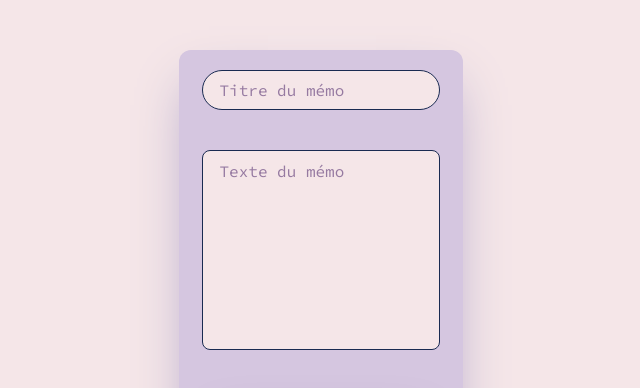
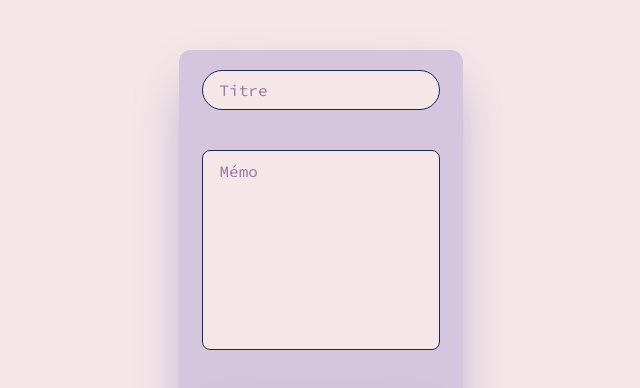
Before and after one commit to tbrindejonc/memo-app, a React (Vite) app: page / in a window 1280 px wide. Shown: the part 242-630 px from the top of the page, without its empty margins (319-959 px from the left). Built offline with nearby package versions, Linux system fonts and the light colour scheme.

Commit message:
refactor: change placeholder texts

```diff
--- a/src/components/MemoForm.tsx
+++ b/src/components/MemoForm.tsx
@@ -2,8 +2,8 @@ export default function MemoForm() {
   return (
     <div id={'memoForm'} className={'h-1/2 w-1/3 flex flex-col items-center justify-center'}>
       <form action='.' className={'memo-form'}>
-        <input id={'memo-title'} type='text' placeholder={'Titre du mémo'} className={'memo-input h-10 rounded-full'}/>
-        <textarea id={'memo-content'} placeholder={'Texte du mémo'} className={'memo-input h-1/2 rounded-lg py-2'}/>
+        <input id={'memo-title'} type='text' placeholder={'Titre'} className={'memo-input h-10 rounded-full'}/>
+        <textarea id={'memo-content'} placeholder={'Mémo'} className={'memo-input h-1/2 rounded-lg py-2'}/>
         <button id={'memo-submit'} type={'submit'} className={'w-5/6 h-10 bg-dark text-light rounded-full text-xl shadow-2xl'}>Créer</button>
       </form>
     </div>
```
